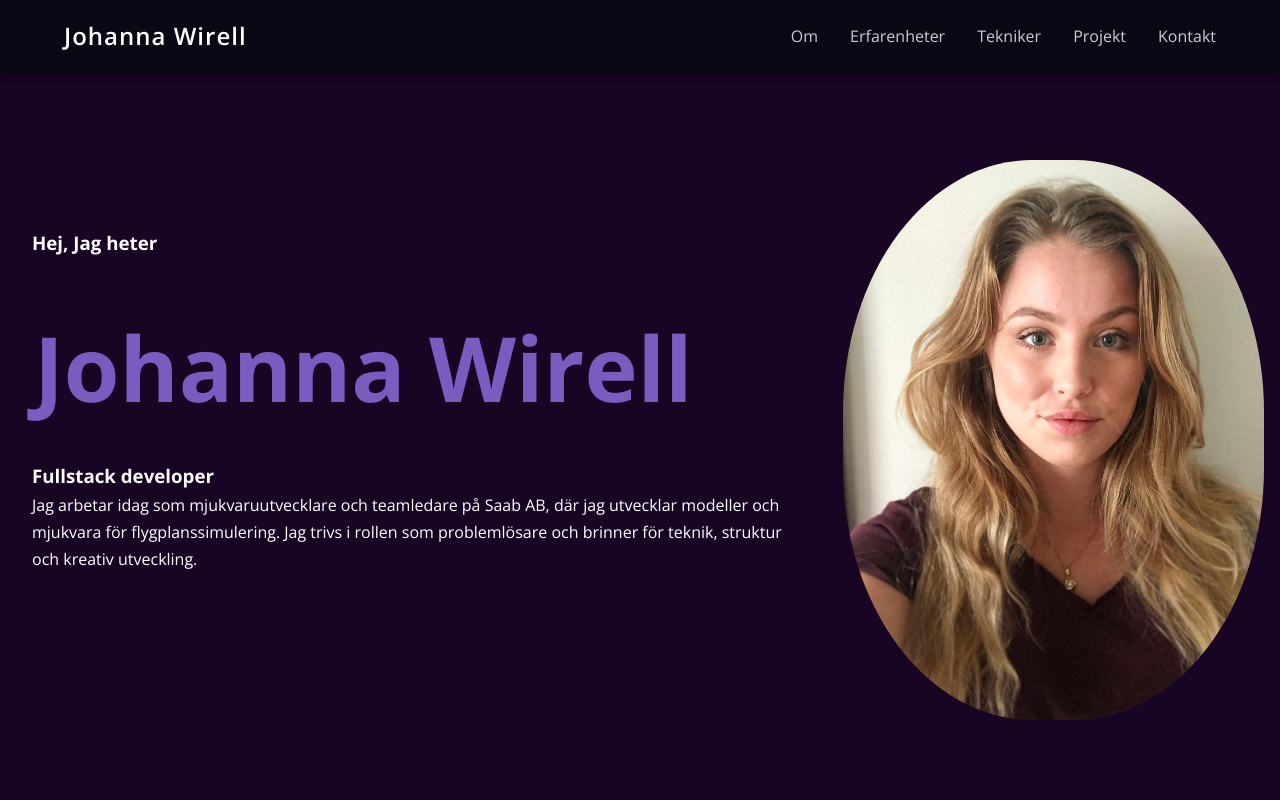
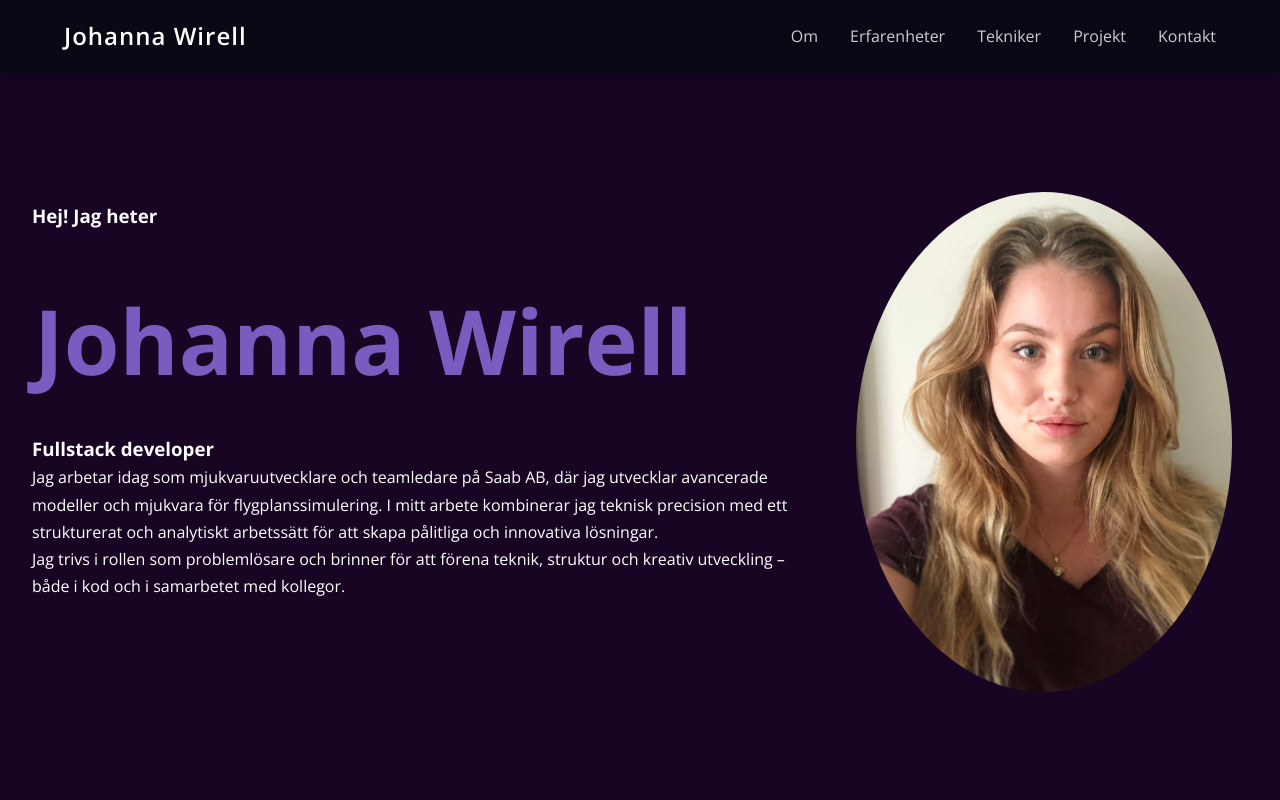
Before and after one commit to johannawirell/Portfolio, a React (Create React App) app: page / in a window 1280 px wide. Shown: the top 800 px of the page. Built offline with nearby package versions, Linux system fonts and the light colour scheme.

Commit message:
Update header

```diff
--- a/src/components/header/Header.jsx
+++ b/src/components/header/Header.jsx
@@ -9,12 +9,16 @@ export const Header = () => {
     <>
       <div className="container-header">
         <div className="profile">
-          <h3>Hej, Jag heter</h3>
+          <h3>Hej! Jag heter</h3>
           <h1>Johanna Wirell</h1>
           <h3>Fullstack developer</h3>
-          <h4>Jag arbetar idag som mjukvaruutvecklare och teamledare på Saab AB, där jag utvecklar
-            modeller och mjukvara för flygplanssimulering. Jag trivs i rollen som problemlösare och
-            brinner för teknik, struktur och kreativ utveckling.</h4>
+          <h4>Jag arbetar idag som mjukvaruutvecklare och teamledare på Saab AB, där jag utvecklar avancerade
+            modeller och mjukvara för flygplanssimulering. I mitt arbete kombinerar jag teknisk precision med
+            ett strukturerat och analytiskt arbetssätt för att skapa pålitliga och innovativa lösningar.
+          </h4>
+          <h4>Jag trivs i rollen som problemlösare och brinner för att förena teknik, struktur
+            och kreativ utveckling – både i kod och i samarbetet med kollegor.
+          </h4>
         </div>
         <div className="image">
           <img src={ME_PATH} alt="Couldn't find asset" />
--- a/src/components/header/header.css
+++ b/src/components/header/header.css
@@ -6,8 +6,9 @@
 }
 
 img {
-    border-radius: 45%;
-    height: 70vh;
+    margin: 2rem;
+    border-radius: 50%;
+    height: 500px;
 }
 
 .image {
```
Also changed, not shown: 1 other file (tests, documents, lock files or other folders).
